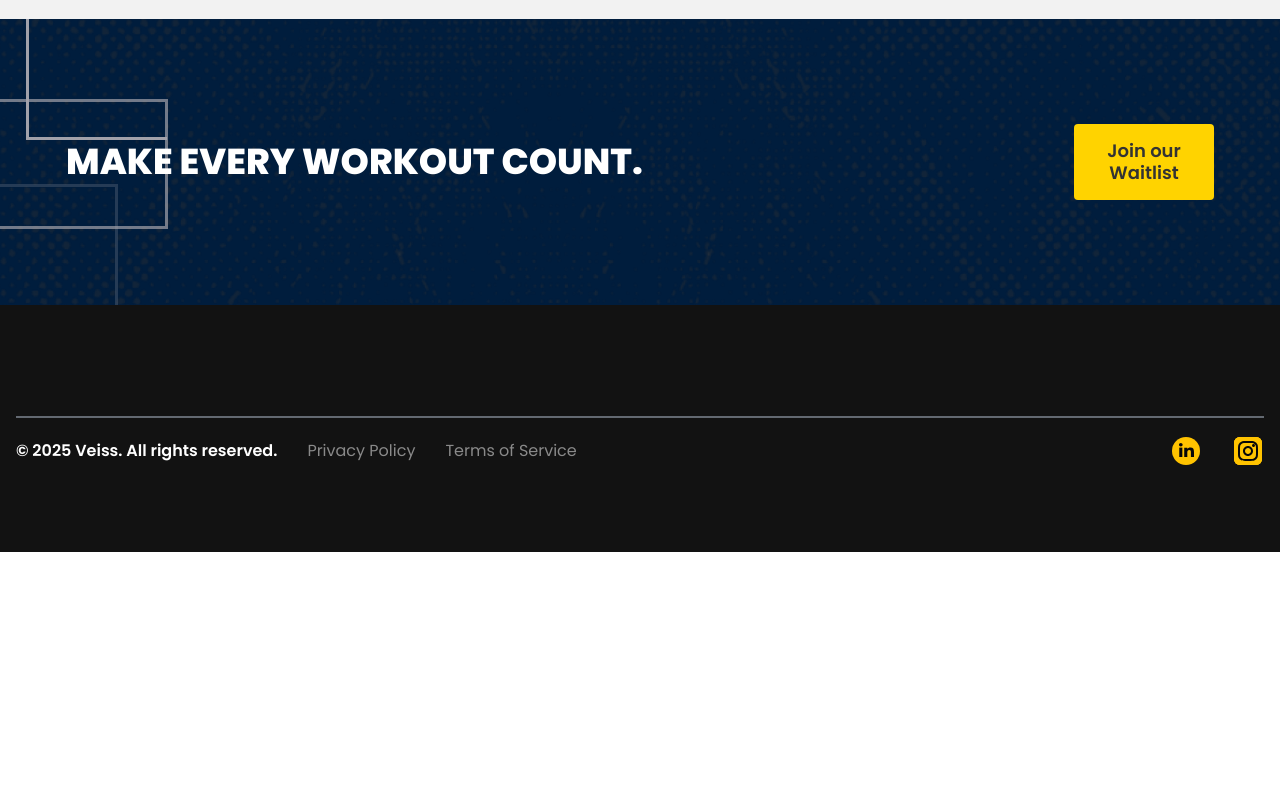
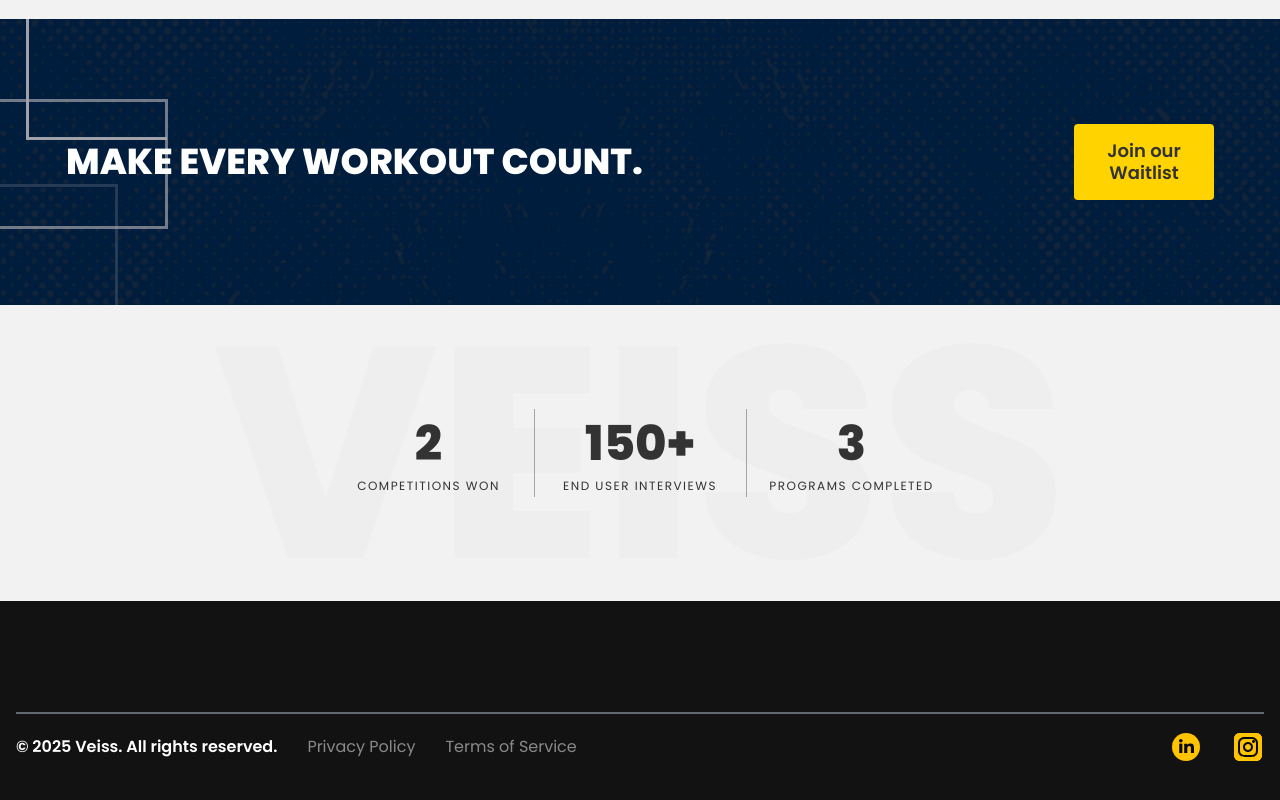
Before and after one commit to veiss-fit/veiss-web, a Next.js app: page /en in a window 1280 px wide. Shown: the part 1741-2541 px from the top of the page. Before the commit the page ends 2293 px from the top, so only its background shows below. Built offline with nearby package versions, Linux system fonts and the light colour scheme; no server answers.

Commit message:
(fix) team numbers

```diff
--- a/src/app/[locale]/(web)/components/TeamNumbers/TeamNumbers.tsx
+++ b/src/app/[locale]/(web)/components/TeamNumbers/TeamNumbers.tsx
@@ -1,35 +1,44 @@
 function TeamNumbers() {
   return (
-    <div className="sm:block hidden bg-[#F2F2F2] w-full py-[104px] relative overflow-hidden">
-      <div className="absolute z-10 top-[50%] translate-y-[-50%] left-[50%] transform translate-x-[-50%] ">
-        <p className="select-none text-[#CDCDCD] opacity-[19%] text-[421px] leading-[28px] uppercase font-[900] mx-auto">
+    <div className="bg-[#F2F2F2] w-full py-[60px] sm:py-[104px] relative overflow-hidden">
+      {/* Background "Veiss" text - smaller on mobile and medium opacity */}
+      <div className="absolute z-10 top-1/2 left-1/2 -translate-x-1/2 -translate-y-1/2">
+        <p className="select-none text-[#CDCDCD] opacity-[10%] text-[80px] sm:text-[150px] md:text-[300px] leading-none uppercase font-extrabold whitespace-nowrap">
           Veiss
         </p>
       </div>
-      <div className="relative z-20 items-center justify-center flex-row gap-[12px] flex">
-        <div className="flex flex-col gap-[6px] items-center justify-center w-[187px]">
-          <h4 className="font-[900] text-[48px] leading-[64px] text-[#333333]">
+
+      {/* Numbers content */}
+      <div className="relative z-20 flex flex-col sm:flex-row items-center justify-center gap-6 sm:gap-[12px] px-4 sm:px-0">
+        <div className="flex flex-col gap-2 sm:gap-[6px] items-center justify-center w-full sm:w-[187px]">
+          <h4 className="font-extrabold text-[32px] sm:text-[48px] leading-tight text-[#333333]">
             2
           </h4>
-          <p className="text-[12px] leading-[12px] text-secondary tracking-[1.5px] uppercase">
+          <p className="text-[10px] sm:text-[12px] leading-[12px] text-secondary tracking-[1.5px] uppercase text-center">
             competitions won
           </p>
         </div>
-        <div className="w-[0.5px] h-[88px] bg-secondary opacity-[40%]"></div>
-        <div className="flex flex-col gap-[6px] items-center justify-center w-[187px]">
-          <h4 className="font-[900] text-[48px] leading-[64px] text-[#333333]">
+
+        {/* Vertical divider only on sm+ */}
+        <div className="hidden sm:block w-[0.5px] h-[88px] bg-secondary opacity-[40%]"></div>
+
+        <div className="flex flex-col gap-2 sm:gap-[6px] items-center justify-center w-full sm:w-[187px]">
+          <h4 className="font-extrabold text-[32px] sm:text-[48px] leading-tight text-[#333333]">
             150+
           </h4>
-          <p className="text-[12px] leading-[12px] text-secondary tracking-[1.5px] uppercase">
+          <p className="text-[10px] sm:text-[12px] leading-[12px] text-secondary tracking-[1.5px] uppercase text-center">
             end user interviews
           </p>
         </div>
-        <div className="w-[0.5px] h-[88px] bg-secondary opacity-[40%]"></div>
-        <div className="flex flex-col gap-[6px] items-center justify-center w-[187px]">
-          <h4 className="font-[900] text-[48px] leading-[64px] text-[#333333]">
+
+        {/* Vertical divider only on sm+ */}
+        <div className="hidden sm:block w-[0.5px] h-[88px] bg-secondary opacity-[40%]"></div>
+
+        <div className="flex flex-col gap-2 sm:gap-[6px] items-center justify-center w-full sm:w-[187px]">
+          <h4 className="font-extrabold text-[32px] sm:text-[48px] leading-tight text-[#333333]">
             3
           </h4>
-          <p className="text-[12px] leading-[12px] text-secondary tracking-[1.5px] uppercase">
+          <p className="text-[10px] sm:text-[12px] leading-[12px] text-secondary tracking-[1.5px] uppercase text-center">
             programs completed
           </p>
         </div>
--- a/src/app/[locale]/(web)/page.tsx
+++ b/src/app/[locale]/(web)/page.tsx
@@ -18,8 +18,8 @@ export default function Home() {
       <SubscribeBanner />
       {/* <PricingList /> */}
       {/* <Testemonial /> */}
-      {/* <TeamNumbers />
-      <OurTeam /> */}
+      <TeamNumbers />
+      {/* <OurTeam /> */}
       {/* <ShowcaseVideo /> */}
       {/* <StartExcercising /> */}
     </div>
```
